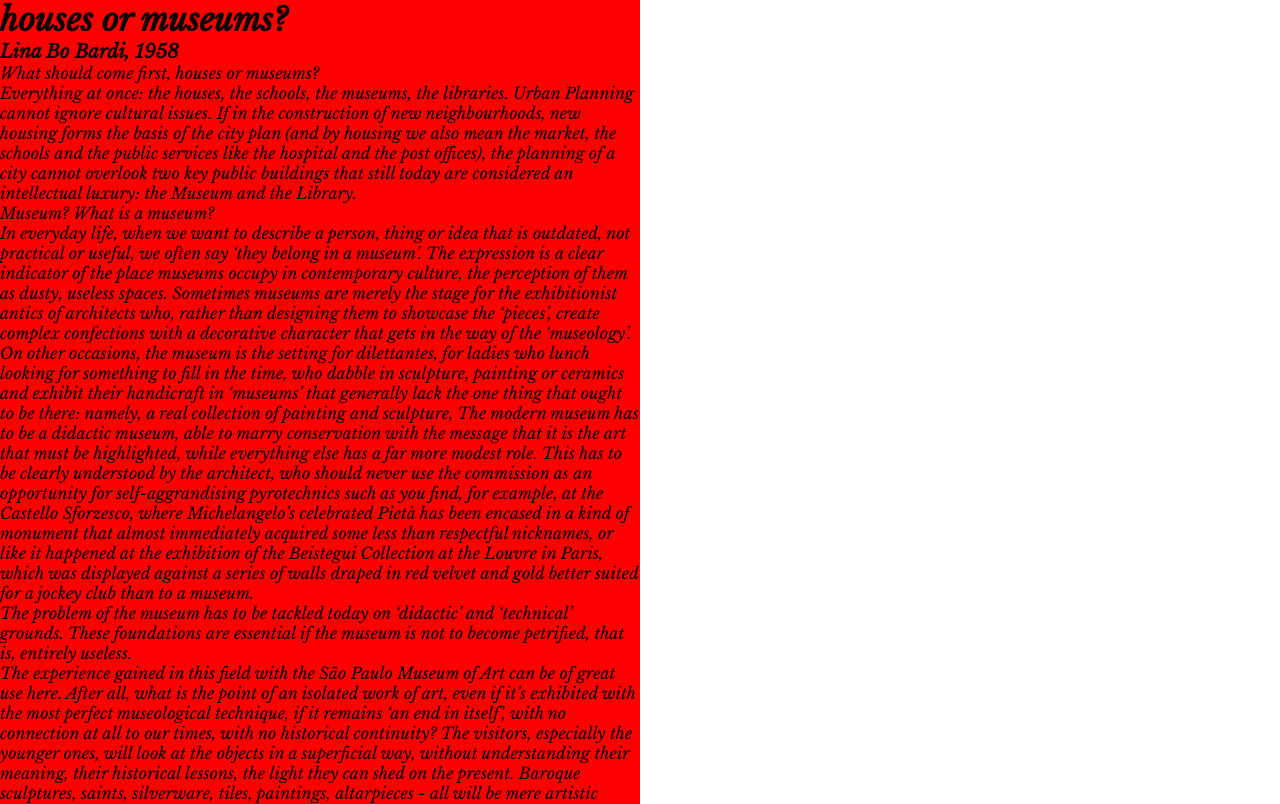
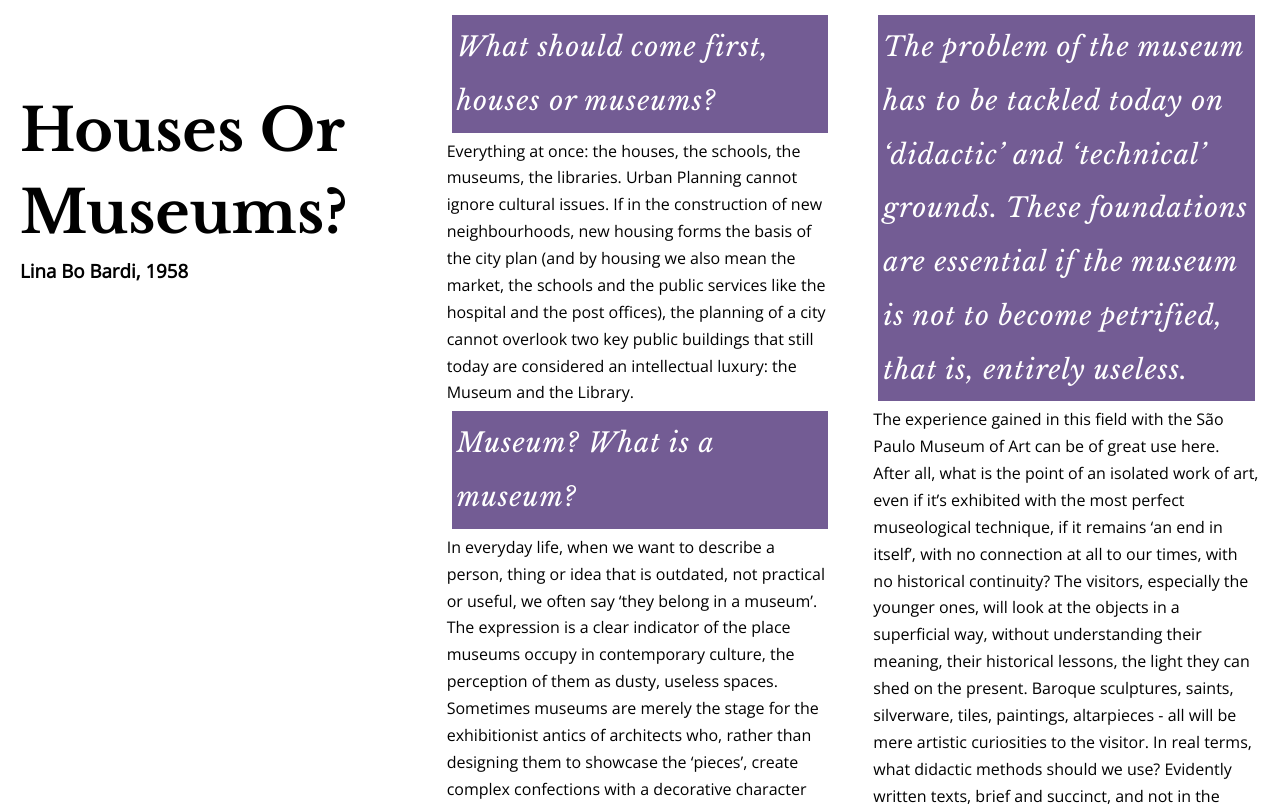
Before and after one commit to sampsonsyd/little-chicken-nugg, a plain HTML site: page exercises/exercise_04/index.html in a window 1280 px wide. Shown: the top 804 px of the page. Drawn offline with nearby package versions, Linux system fonts and the light colour scheme.

Commit message:
change up

```diff
--- a/exercises/exercise_04/style.css
+++ b/exercises/exercise_04/style.css
@@ -1,41 +1,65 @@
 @import url("https://fonts.googleapis.com/css2?family=Libre+Baskerville:ital,wght@0,400;0,700;1,400&family=Open+Sans&display=swap");
 
-/* This applies from 0px to 680px MOBILE */
-
-*{
+* {
   margin: 0;
   padding: 0;
   box-sizing: border-box;
 }
 
-html,body{
-    height: 100%;
-    width: 100%;
-    align-items: center;
-    font-family: 'Libre Baskerville';
-    font-style: italic;
+body {
+  font-family: "Open Sans", sans-serif;
+  font-size: 16px;
 }
 
+/* parent */
 
-.container {
-    width: 50%;
+.row {
+  display: flex;
+  line-height: 1.68;
+}
+
+/* children */
+
+.column {
+  padding: 10px 20px;
   display: flex;
   flex-direction: column;
-    background: palegreen;
+  flex: 1;
 }
 
-/* This applies from 480px onwards */
-
-@media (max-width: 768x){
-    .container{
-        background: orange;
+.left {
+  /*     background: tomato; */
+  height: 300px;
 }
 
+.right {
+  /*   font-size: 1.2em; */
+  /*     background: green; */
 }
 
-@media (min-width: 600px){
-    .container{
-        background: red;
+h1 {
+  font-family: "Libre Baskerville", serif;
+  text-transform: capitalize;
+  font-size: 3.68em;
+  line-height: 1.4em;
 }
 
+.title {
+  position: fixed;
+  top: 10%;
 }
+
+.pullquote {
+  color: white;
+  font-family: "Libre Baskerville", serif;
+  font-style: italic;
+  letter-spacing: 1px;
+  font-size: 1.68em;
+
+  background-color: #735c94;
+  display: flex;
+  flex-direction: column;
+  line-height: 2em;
+  margin: 5px;
+  padding: 5px;
+}
```
Lines whose indentation alone changed are shown as unchanged.
